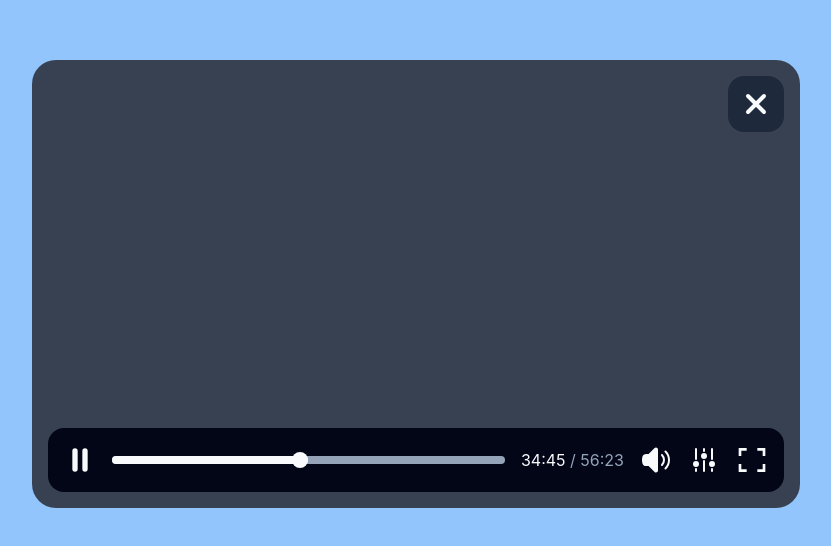
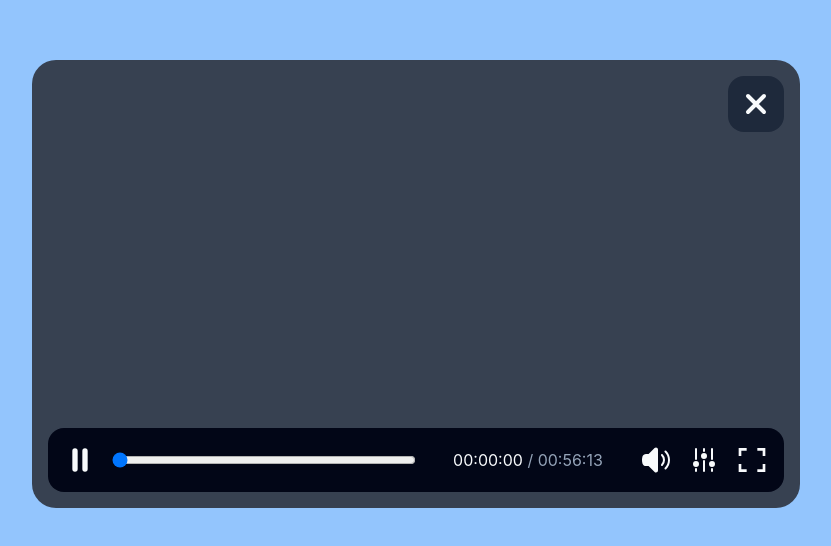
Before and after one commit to phamhuulocforwork/combillUI, a React (Create React App) app: page / in a window 1280 px wide. Shown: the part 116-662 px from the top of the page, without its empty margins (224-1055 px from the left). Built offline with nearby package versions, Linux system fonts and the light colour scheme.

Commit message:
play time of video player

```diff
--- a/src/features/VideoPlayer/index.jsx
+++ b/src/features/VideoPlayer/index.jsx
@@ -1,8 +1,33 @@
-import React from 'react'
+import React, { useEffect, useState } from 'react'
 import PropTypes from 'prop-types'
-
+let interval
 const VideoPlayer = () => {
   const iconStyle = 'text-slate-50 w-8 h-8 cursor-pointer'
+
+  const rangevalValue = 3373
+
+  const [isPlay, setPlay] = useState(false)
+
+  const secondsToHHMMSS = (seconds) => {
+    const date = new Date(null)
+    date.setSeconds(seconds)
+    return date.toISOString().slice(11, 19)
+  }
+
+  useEffect(() => {
+    if (isPlay) {
+      interval = setInterval(() => {
+        setRangeval((prev) => prev + 1)
+      }, 1000)
+    } else {
+      clearInterval(interval)
+    }
+    return () => {
+      clearInterval(interval)
+    }
+  }, [isPlay])
+
+  const [rangeval, setRangeval] = useState(0)
 
   return (
     <div className="w-[48rem] h-[28rem] rounded-3xl bg-gray-700 relative flex flex-col p-4">
@@ -26,7 +51,7 @@ const VideoPlayer = () => {
       </div>
 
       <div className="mt-auto bg-slate-950 w-full rounded-2xl p-4 flex items-center justify-between gap-4">
-        <div>
+        <div onClick={() => setPlay((prev) => !prev)}>
           <svg
             xmlns="http://www.w3.org/2000/svg"
             fill="none"
@@ -43,14 +68,22 @@ const VideoPlayer = () => {
           </svg>
         </div>
 
-        <div className="h-2 bg-slate-400 content-none flex-1 z-0 rounded-full">
-          <div className="h-2 relative bg-slate-50 content-none w-1/2 rounded-full before:w-4 before:h-4 before:bg-slate-50 before:absolute before:-top-1/2 before:rounded-full before:right-0"></div>
+        <div className="flex justify-center items-center flex-1">
+          <input
+            type="range"
+            min="0"
+            max={rangevalValue}
+            value={rangeval}
+            step="1"
+            className="w-full"
+            onChange={(event) => setRangeval(parseInt(event.target.value))}
+          />
         </div>
 
-        <div className="flex">
+        <div className="flex w-48 justify-center px-1">
           <p className="text-slate-50 flex">
-            34:45&nbsp;
-            <p className="text-slate-400">/ 56:23</p>
+            {secondsToHHMMSS(rangeval)}&nbsp;
+            <p className="text-slate-400">/ {secondsToHHMMSS(rangevalValue)}</p>
           </p>
         </div>
 
```
